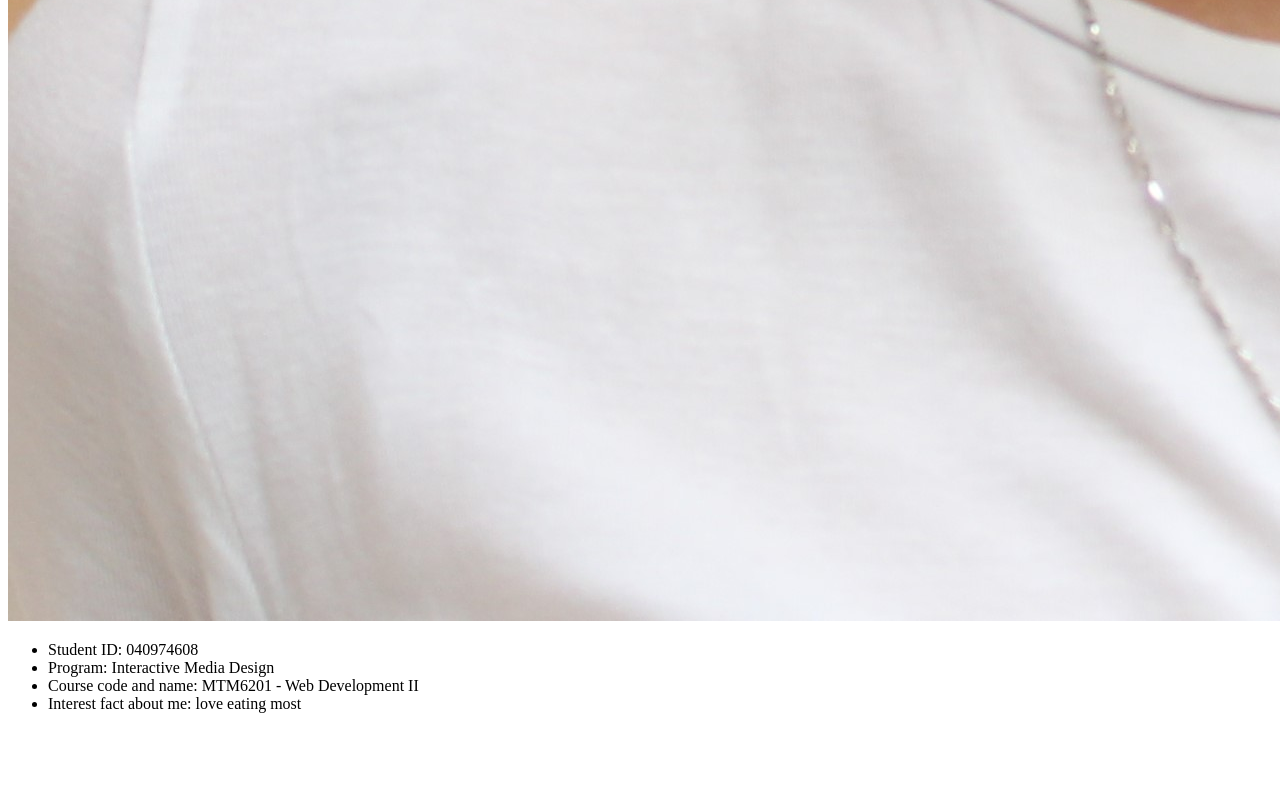
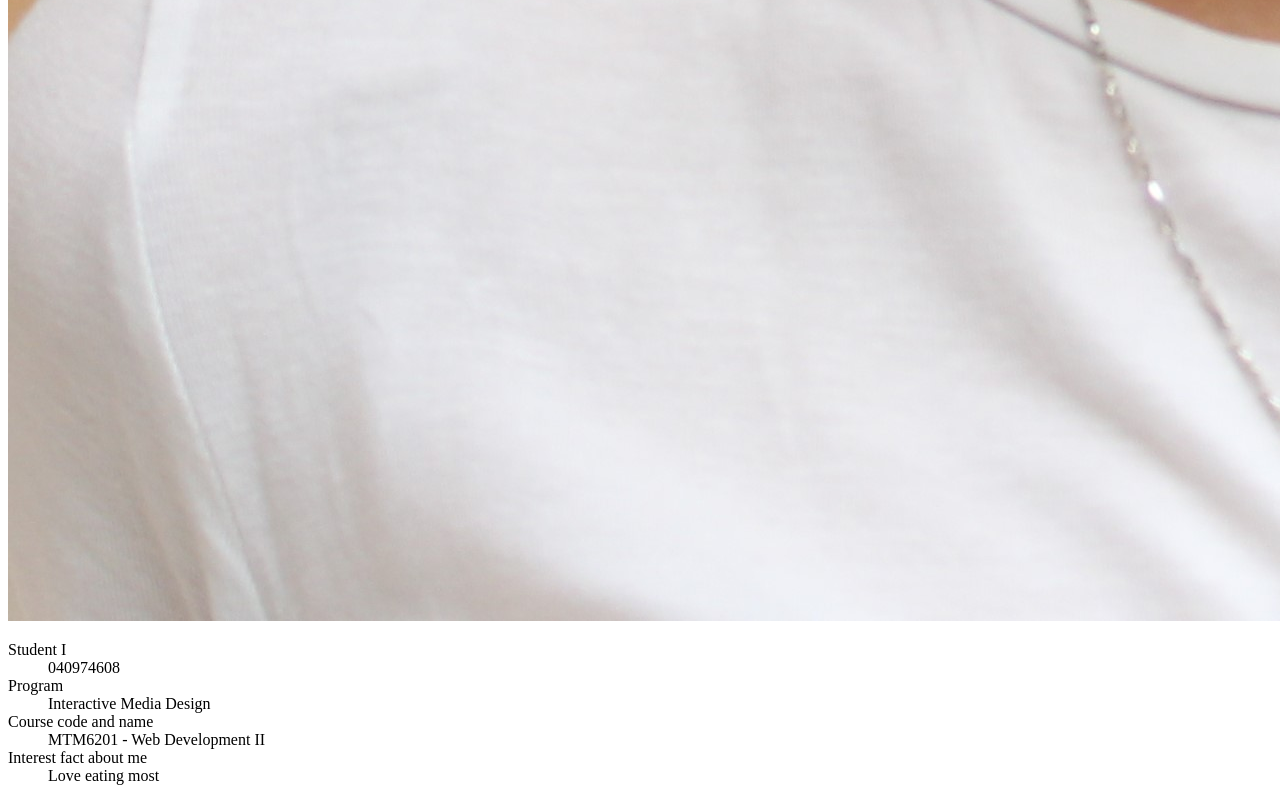
Before and after one commit to phun0024/mtm6201-week1, a plain HTML site: page index.html in a window 1280 px wide. Shown: the part 2397-3198 px from the top of the page. Before the commit the page ends 3126 px from the top, so only its background shows below. Drawn offline with Linux system fonts and the light colour scheme.

Commit message:
edits the description list format Co-authored-by: Abhay Sharma <abhaysharmawebd@gmail.com>

```diff
--- a/index.html
+++ b/index.html
@@ -10,12 +10,19 @@
     <header>
         <h1>Van Phung</h1>
         <img src="images/profilephoto.jpg" alt="profile-photo">
-        <ul>
-            <li>Student ID: 040974608</li>
-            <li>Program: Interactive Media Design</li>
-            <li>Course code and name: MTM6201 - Web Development II</li>
-            <li>Interest fact about me: love eating most</li>
-        </ul>
+        <dl>
+            <dt>Student I</dt>
+            <dd>040974608</dd>
+
+            <dt>Program</dt>
+            <dd>Interactive Media Design</dd>
+
+            <dt>Course code and name</dt>
+            <dd>MTM6201 - Web Development II</dd>
+
+            <dt>Interest fact about me</dt>
+            <dd>Love eating most</dd>
+        </dl>
     </header>
 </body>
 </html>
```
